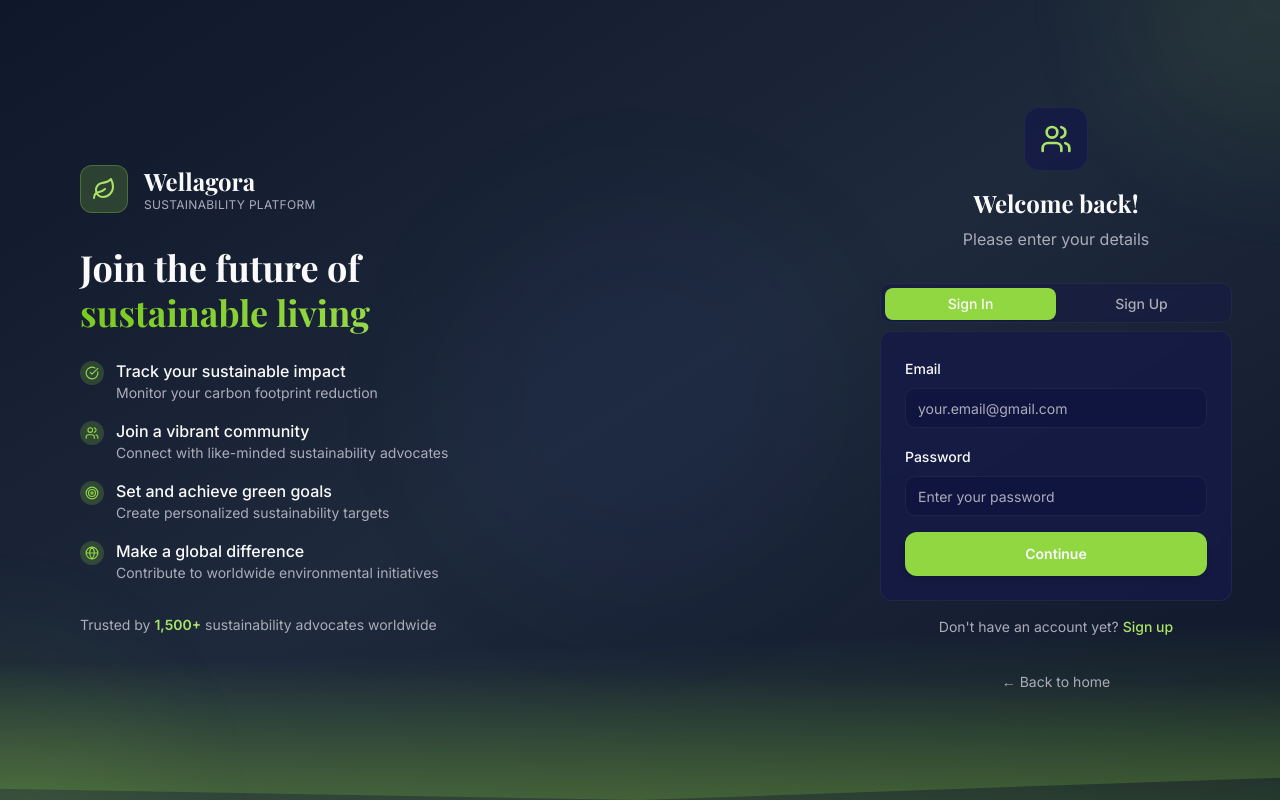
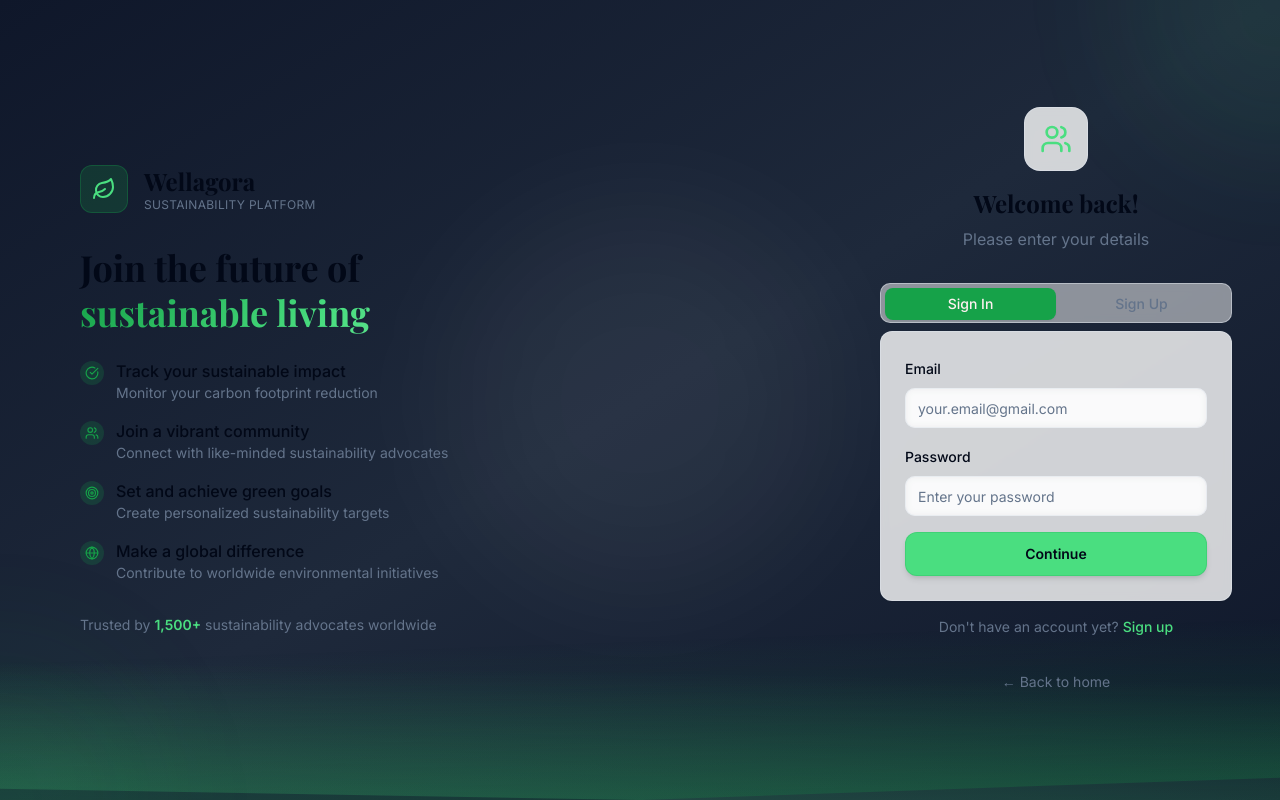
Before and after one commit to Wellagora/wellagoracommunity, a React (Vite) app: page /auth in a window 1280 px wide. Built offline with nearby package versions, Linux system fonts and the light colour scheme.

Commit message:
Fix design issues on main page

```diff
--- a/src/index.css
+++ b/src/index.css
@@ -8,70 +8,70 @@ Enhanced design with premium typography and sophisticated color palette
 
 @layer base {
   :root {
-    /* BEAUTIFUL BLUE & GREEN DESIGN SYSTEM - Inspired by EBA Awards */
-    --background: 235 60% 15%;
-    --foreground: 0 0% 98%;
+    /* VILÁGOS, EMBERKÖZPONTÚ DESIGN - Sustainability & Innovation */
+    --background: 0 0% 100%;
+    --foreground: 222.2 84% 4.9%;
 
-    --card: 235 55% 18%;
-    --card-foreground: 0 0% 98%;
+    --card: 0 0% 100%;
+    --card-foreground: 222.2 84% 4.9%;
 
-    --popover: 235 55% 18%;
-    --popover-foreground: 0 0% 98%;
+    --popover: 0 0% 100%;
+    --popover-foreground: 222.2 84% 4.9%;
 
-    /* Vibrant green primary - like EBA Awards badges */
-    --primary: 88 65% 55%;
-    --primary-foreground: 0 0% 98%;
-    --primary-glow: 88 70% 65%;
-    --primary-dark: 88 75% 45%;
+    /* Természetes zöld primary - friss és élő */
+    --primary: 142 76% 36%;
+    --primary-foreground: 355.7 100% 97.3%;
+    --primary-glow: 142 69% 58%;
+    --primary-dark: 142 83% 24%;
 
-    /* Rich blue secondary - like EBA Awards background */
-    --secondary: 235 65% 55%;
-    --secondary-foreground: 0 0% 98%;
+    /* Meleg kék secondary - megbízható és professzionális */
+    --secondary: 210 40% 98%;
+    --secondary-foreground: 222.2 84% 4.9%;
 
-    /* Elegant muted tones */
-    --muted: 235 25% 25%;
-    --muted-foreground: 235 10% 70%;
+    /* Lágy szürke tónusok */
+    --muted: 210 40% 96%;
+    --muted-foreground: 215.4 16.3% 46.9%;
 
-    /* Bright accent green */
-    --accent: 88 65% 55%;
-    --accent-foreground: 0 0% 98%;
-    --accent-light: 88 60% 70%;
+    /* Természetes accent */
+    --accent: 142 69% 58%;
+    --accent-foreground: 222.2 84% 4.9%;
+    --accent-light: 142 60% 70%;
 
-    /* Success green - matching primary */
-    --success: 88 65% 55%;
-    --success-foreground: 0 0% 98%;
-    --success-light: 88 70% 65%;
+    /* Élénk success zöld */
+    --success: 142 76% 36%;
+    --success-foreground: 355.7 100% 97.3%;
+    --success-light: 142 69% 58%;
 
-    /* Warning amber */
-    --warning: 45 95% 60%;
-    --warning-foreground: 235 60% 15%;
+    /* Napfény sárga warning */
+    --warning: 47.9 95.8% 53.1%;
+    --warning-foreground: 26 83.3% 14.1%;
 
-    /* Destructive red */
-    --destructive: 0 85% 65%;
-    --destructive-foreground: 0 0% 98%;
+    /* Lágy piros destructive */
+    --destructive: 0 84.2% 60.2%;
+    --destructive-foreground: 210 40% 98%;
 
-    --border: 235 25% 25%;
-    --input: 235 25% 25%;
-    --ring: 88 65% 55%;
+    --border: 214.3 31.8% 91.4%;
+    --input: 214.3 31.8% 91.4%;
+    --ring: 142 76% 36%;
 
     --radius: 0.75rem;
 
-    /* Beautiful blue & green gradients with dark-to-light transitions */
-    --gradient-primary: linear-gradient(135deg, hsl(88 75% 45%), hsl(88 65% 55%), hsl(88 70% 65%));
-    --gradient-earth: linear-gradient(135deg, hsl(88 65% 55%), hsl(235 65% 55%), hsl(88 70% 65%));
-    --gradient-nature: linear-gradient(180deg, hsl(235 60% 15%), hsl(235 55% 18%));
-    --gradient-hero: linear-gradient(135deg, hsl(235 65% 15%) 0%, hsl(235 60% 25%) 30%, hsl(235 65% 45%) 70%, hsl(0 0% 98%) 100%);
-    --gradient-wave: linear-gradient(135deg, hsl(235 70% 20%) 0%, hsl(235 65% 35%) 50%, hsl(235 60% 50%) 100%);
-    --gradient-light-transition: linear-gradient(180deg, hsl(235 60% 15%) 0%, hsl(235 55% 25%) 40%, hsl(235 50% 40%) 70%, hsl(0 0% 95%) 100%);
-    --gradient-subtle: linear-gradient(180deg, hsl(235 60% 15%), hsl(235 55% 20%), hsl(235 50% 25%));
-    --gradient-sunset: linear-gradient(135deg, hsl(45 95% 60%), hsl(88 65% 55%), hsl(235 65% 55%));
-    --gradient-ocean: linear-gradient(135deg, hsl(235 65% 55%), hsl(88 65% 55%), hsl(235 60% 15%));
+    /* Világos, természetes gradientek */
+    --gradient-primary: linear-gradient(135deg, hsl(142 76% 36%), hsl(142 69% 58%), hsl(142 60% 70%));
+    --gradient-earth: linear-gradient(135deg, hsl(142 69% 58%), hsl(210 100% 92%), hsl(47 95% 85%));
+    --gradient-nature: linear-gradient(180deg, hsl(0 0% 100%), hsl(210 40% 98%));
+    --gradient-hero: linear-gradient(135deg, hsl(210 100% 95%) 0%, hsl(142 60% 95%) 30%, hsl(47 95% 95%) 60%, hsl(0 0% 100%) 100%);
+    --gradient-wave: linear-gradient(135deg, hsl(210 100% 92%) 0%, hsl(142 60% 92%) 50%, hsl(47 95% 92%) 100%);
+    --gradient-light-transition: linear-gradient(180deg, hsl(210 100% 95%) 0%, hsl(142 60% 97%) 40%, hsl(0 0% 100%) 70%, hsl(210 40% 98%) 100%);
+    --gradient-subtle: linear-gradient(180deg, hsl(0 0% 100%), hsl(210 40% 98%), hsl(210 40% 96%));
+    --gradient-sunset: linear-gradient(135deg, hsl(47 95% 85%), hsl(142 69% 58%), hsl(210 100% 80%));
+    --gradient-ocean: linear-gradient(135deg, hsl(210 100% 85%), hsl(142 69% 58%), hsl(210 100% 95%));
 
-    /* Elegant shadows with blue & green */
-    --shadow-eco: 0 8px 32px -4px hsl(88 65% 55% / 0.25);
-    --shadow-glow: 0 0 40px hsl(88 70% 65% / 0.3);
-    --shadow-card: 0 4px 24px -2px hsl(235 65% 55% / 0.15);
-    --shadow-premium: 0 12px 48px -8px hsl(88 65% 55% / 0.2);
+    /* Lágy árnyékok természetes színekkel */
+    --shadow-eco: 0 8px 32px -4px hsl(142 76% 36% / 0.15);
+    --shadow-glow: 0 0 40px hsl(142 69% 58% / 0.2);
+    --shadow-card: 0 4px 24px -2px hsl(210 100% 80% / 0.1);
+    --shadow-premium: 0 12px 48px -8px hsl(142 76% 36% / 0.15);
 
     /* Smooth animation system */
     --transition-smooth: all 0.35s cubic-bezier(0.4, 0, 0.2, 1);
@@ -82,123 +82,17 @@ Enhanced design with premium typography and sophisticated color palette
     --font-heading: 'Playfair Display', serif;
     --font-body: 'Inter', sans-serif;
 
-    --sidebar-background: 235 60% 15%;
-    --sidebar-foreground: 0 0% 98%;
-    --sidebar-primary: 88 65% 55%;
-    --sidebar-primary-foreground: 0 0% 98%;
-    --sidebar-accent: 235 25% 25%;
-    --sidebar-accent-foreground: 0 0% 98%;
-    --sidebar-border: 235 25% 25%;
-    --sidebar-ring: 88 65% 55%;
+    --sidebar-background: 0 0% 100%;
+    --sidebar-foreground: 222.2 84% 4.9%;
+    --sidebar-primary: 142 76% 36%;
+    --sidebar-primary-foreground: 355.7 100% 97.3%;
+    --sidebar-accent: 210 40% 96%;
+    --sidebar-accent-foreground: 222.2 84% 4.9%;
+    --sidebar-border: 214.3 31.8% 91.4%;
+    --sidebar-ring: 142 76% 36%;
   }
 
-  /* Custom wave animations and patterns */
-  .wave-bg {
-    background: var(--gradient-wave);
-    position: relative;
-  }
-
-  .wave-bg::before {
-    content: '';
-    position: absolute;
-    top: 0;
-    left: 0;
-    right: 0;
-    bottom: 0;
-    background: radial-gradient(circle at 20% 50%, hsl(235 65% 45% / 0.3) 0%, transparent 50%),
-                radial-gradient(circle at 80% 20%, hsl(235 60% 40% / 0.4) 0%, transparent 50%),
-                radial-gradient(circle at 40% 80%, hsl(235 70% 35% / 0.2) 0%, transparent 50%);
-    animation: wave-float 8s ease-in-out infinite;
-  }
-
-  @keyframes wave-float {
-    0%, 100% {
-      transform: translate(0, 0) scale(1);
-      opacity: 0.3;
-    }
-    33% {
-      transform: translate(10px, -10px) scale(1.05);
-      opacity: 0.5;
-    }
-    66% {
-      transform: translate(-5px, 5px) scale(0.95);
-      opacity: 0.4;
-    }
-  }
-
-  /* OPTION 2: Elegant Earth Palette */
-  .modern-tech {
-    --background: 220 20% 11%;
-    --foreground: 210 20% 95%;
-
-    --card: 220 15% 15%;
-    --card-foreground: 210 20% 95%;
-
-    --popover: 220 15% 15%;
-    --popover-foreground: 210 20% 95%;
-
-    /* Warm sage primary */
-    --primary: 140 30% 60%;
-    --primary-foreground: 220 20% 11%;
-    --primary-glow: 140 35% 70%;
-    --primary-dark: 140 25% 45%;
-
-    /* Warm terracotta secondary */
-    --secondary: 25 50% 65%;
-    --secondary-foreground: 220 20% 11%;
-
-    /* Warm gray muted */
-    --muted: 220 12% 22%;
-    --muted-foreground: 210 12% 70%;
-
-    /* Soft lavender accent */
-    --accent: 260 40% 70%;
-    --accent-foreground: 220 20% 11%;
-    --accent-light: 260 35% 80%;
-
-    /* Forest green success */
-    --success: 120 40% 55%;
-    --success-foreground: 220 20% 11%;
-    --success-light: 120 35% 65%;
-
-    /* Warm amber warning */
-    --warning: 35 80% 65%;
-    --warning-foreground: 220 20% 11%;
-
-    /* Muted coral destructive */
-    --destructive: 5 60% 65%;
-    --destructive-foreground: 220 20% 11%;
-
-    --border: 220 12% 28%;
-    --input: 220 12% 28%;
-    --ring: 140 30% 60%;
-
-    --radius: 0.75rem;
-
-    /* Earth gradient system */
-    --gradient-primary: linear-gradient(135deg, hsl(var(--primary-dark)), hsl(var(--primary)), hsl(var(--primary-glow)));
-    --gradient-earth: linear-gradient(135deg, hsl(140 30% 60%), hsl(25 50% 65%), hsl(260 40% 70%));
-    --gradient-nature: linear-gradient(180deg, hsl(220 20% 11%), hsl(220 15% 15%));
-    --gradient-hero: linear-gradient(135deg, hsl(140 25% 45%) 0%, hsl(140 30% 60%) 25%, hsl(25 50% 65%) 75%, hsl(260 40% 70%) 100%);
-    --gradient-sunset: linear-gradient(135deg, hsl(35 80% 65%), hsl(25 50% 65%), hsl(140 30% 60%));
-    --gradient-ocean: linear-gradient(135deg, hsl(140 30% 60%), hsl(180 25% 50%), hsl(220 20% 40%));
-
-    /* Soft shadows */
-    --shadow-eco: 0 8px 32px -4px hsl(var(--primary) / 0.25);
-    --shadow-glow: 0 0 40px hsl(var(--primary-glow) / 0.4);
-    --shadow-card: 0 4px 24px -2px hsl(140 30% 60% / 0.15);
-    --shadow-premium: 0 12px 48px -8px hsl(var(--primary) / 0.3);
-
-    --sidebar-background: 220 25% 8%;
-    --sidebar-foreground: 210 25% 95%;
-    --sidebar-primary: 195 100% 55%;
-    --sidebar-primary-foreground: 220 25% 8%;
-    --sidebar-accent: 220 20% 12%;
-    --sidebar-accent-foreground: 210 25% 95%;
-    --sidebar-border: 220 15% 25%;
-    --sidebar-ring: 195 100% 55%;
-  }
-
+  /* Dark mode - megtartjuk opcióként */
   .dark {
     --background: 222.2 84% 4.9%;
     --foreground: 210 40% 98%;
@@ -209,8 +103,8 @@ Enhanced design with premium typography and sophisticated color palette
     --popover: 222.2 84% 4.9%;
     --popover-foreground: 210 40% 98%;
 
-    --primary: 210 40% 98%;
-    --primary-foreground: 222.2 47.4% 11.2%;
+    --primary: 142 69% 58%;
+    --primary-foreground: 222.2 84% 4.9%;
 
     --secondary: 217.2 32.6% 17.5%;
     --secondary-foreground: 210 40% 98%;
@@ -218,23 +112,23 @@ Enhanced design with premium typography and sophisticated color palette
     --muted: 217.2 32.6% 17.5%;
     --muted-foreground: 215 20.2% 65.1%;
 
-    --accent: 217.2 32.6% 17.5%;
-    --accent-foreground: 210 40% 98%;
+    --accent: 142 69% 58%;
+    --accent-foreground: 222.2 84% 4.9%;
 
     --destructive: 0 62.8% 30.6%;
     --destructive-foreground: 210 40% 98%;
 
     --border: 217.2 32.6% 17.5%;
     --input: 217.2 32.6% 17.5%;
-    --ring: 212.7 26.8% 83.9%;
+    --ring: 142 69% 58%;
     --sidebar-background: 240 5.9% 10%;
     --sidebar-foreground: 240 4.8% 95.9%;
-    --sidebar-primary: 224.3 76.3% 48%;
-    --sidebar-primary-foreground: 0 0% 100%;
+    --sidebar-primary: 142 69% 58%;
+    --sidebar-primary-foreground: 240 5.9% 10%;
     --sidebar-accent: 240 3.7% 15.9%;
     --sidebar-accent-foreground: 240 4.8% 95.9%;
     --sidebar-border: 240 3.7% 15.9%;
-    --sidebar-ring: 217.2 91.2% 59.8%;
+    --sidebar-ring: 142 69% 58%;
   }
 }
 
--- a/src/locales/hu.json
+++ b/src/locales/hu.json
@@ -14,9 +14,9 @@
   "hero.description": "Csatlakozz fenntarthatósági bajnokok ezreihez, akik valódi környezeti hatást érnek el gamifikált kihívások, AI irányítás és közösségi együttműködés révén.",
   "hero.cta.start": "Indítsd el az utadat",
   "hero.cta.learn": "Tudj meg többet",
-  "features.badge": "Funkciók és lehetőségek",
+  "features.badge": "Innovatív megoldások",
   "features.title": "Minden, amire szükséged van a fenntartható hatáshoz",
-  "features.subtitle": "Platformunk ötvözi a gamifikációt, AI irányítást és közösségi együttműködést, hogy a fenntarthatóságot vonzóvá és elérhetővé tegye mindenki számára.",
+  "features.subtitle": "Emberközpontú platform, amely ötvözi a gamifikációt, AI segítséget és közösségi együttműködést.",
   "features.challenges.title": "10 Kihívás Kategória",
   "features.challenges.description": "Az energiahatékonyságtól a biodiverzitásig - átfogó fenntarthatósági kihívások állampolgárok, vállalkozások, önkormányzatok és NGO-k számára.",
   "features.ai.title": "AI Asszisztens",
```
Also changed, not shown: src/pages/Index.tsx (+55 -40 lines).
